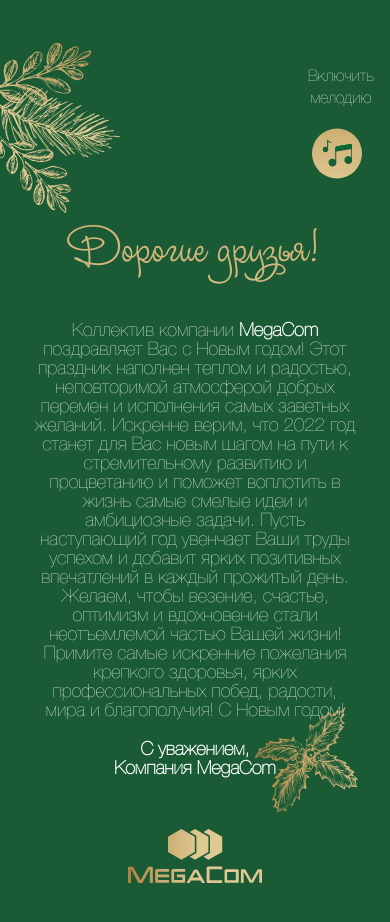
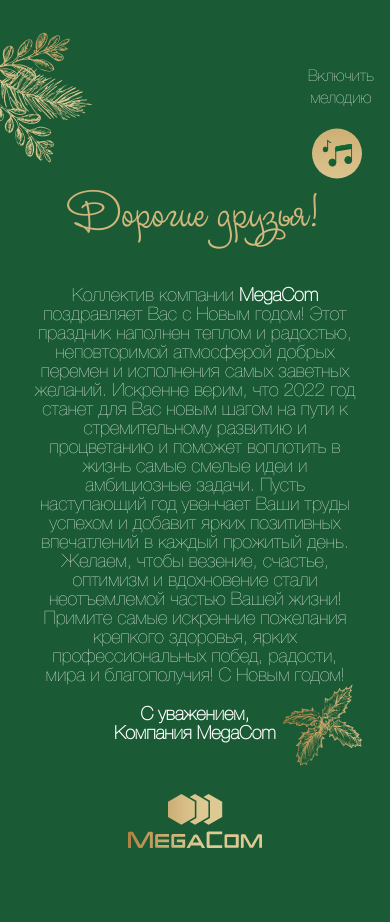
Before and after one commit to ManassAsylbek/new_year, a plain HTML site: page new_year.html in a window 390 px wide. Drawn offline with Linux system fonts and the light colour scheme.

Commit message:
refactor:change size image

```diff
--- a/new_year_style.css
+++ b/new_year_style.css
@@ -110,7 +110,6 @@
   margin-top: 50px;
 }
 
-
 .btn-title {
   position: absolute;
   left: 20px;
@@ -170,7 +169,7 @@
     --index: calc(1vw + 1vh);
   }
   body {
-    position: relative;
+    /*position: relative;*/
     /*height: 100vh;*/
     background-color: #1a5b35;
   }
@@ -188,7 +187,7 @@
 
   .title {
     width: 300px;
-    margin-top: 120px;
+    margin-top: 50px;
     padding-bottom: 20px;
     font-family: "Campanella";
     font-style: normal;
@@ -226,6 +225,7 @@
     position: absolute;
     left: 0;
     top: 0;
+    width: 110px;
   }
 
   .btn-title {
@@ -242,8 +242,9 @@
   .center-image {
     margin-top: 20px;
     position: absolute;
-    left: 62vw;
+    left: 70vw;
     transform: rotate(-10deg);
+    width: 100px;
   }
 
   .mega {
```
